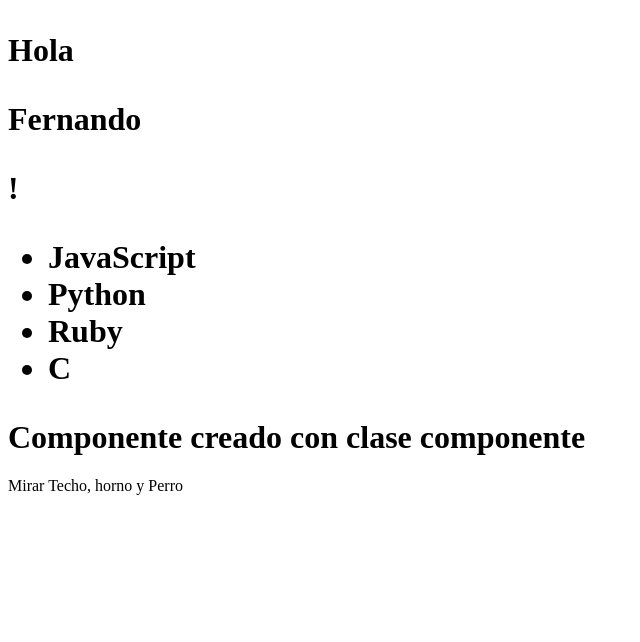
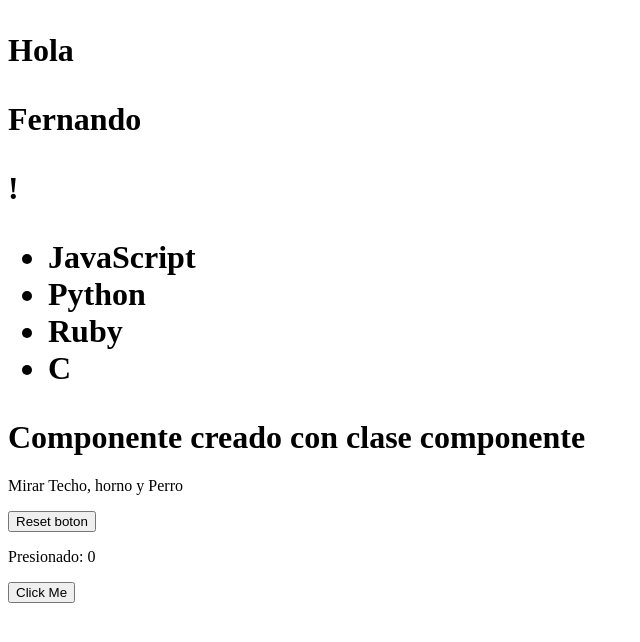
Before and after one commit to fernandopaz1/tutorial-React, a React (Create React App) app: page / in a window 1280 px wide. Shown: the top 642 px of the page, without its empty margins (0-640 px from the left). Built offline with nearby package versions, Linux system fonts and the light colour scheme.

Commit message:
feat: explicacion de ciclo de vidad de componenetes

```diff
--- a/src/index.js
+++ b/src/index.js
@@ -1,4 +1,4 @@
-import React, { Component } from "react";
+import React, { Component, useState, useEffect } from "react";
 import { render } from "react-dom";
 
 const SaludarEnIdiomas = ({ idioma }) => {
@@ -84,3 +84,41 @@ const Mirar = ({ cosa1, cosa2 = "horno", cosa3 }) => (
     </p>
 );
 render(<Mirar cosa1="Techo" cosa3="Perro" />, document.getElementById("root2"));
+
+const Button = () => {
+    // esto es un hook
+    // el primer parametro es la propiedad del estado y el segundo la funcion
+    // para sobreescrir esa propiedad
+    const [conteo, setConteo] = useState(0);
+    useEffect(() => {
+        console.log("Se ejecuto el useEffect");
+
+        return () => {
+            console.log("Se elimina  el componenete");
+        };
+    }, []); // si ponemos un array vacio como segundo parametro
+    // la funcion solo se ejecuta la primera vez y no en las actualizaciones
+    // si retronames una funcion estase ejecuta al eliminar el componente
+    // pero solo si limitamos la ejecucion al principio
+    return (
+        <div>
+            <p>Presionado: {conteo}</p>
+            <button onClick={() => setConteo(conteo + 1)}> Click Me</button>
+        </div>
+    );
+};
+
+const Botones = () => {
+    const [showButton, setShowButton] = useState(true);
+    return (
+        <div>
+            <button onClick={() => setShowButton(!showButton)}>
+                {" "}
+                Reset boton{" "}
+            </button>
+            <div>{showButton && <Button />}</div>
+        </div>
+    );
+};
+
+render(<Botones />, document.getElementById("root3"));
```
